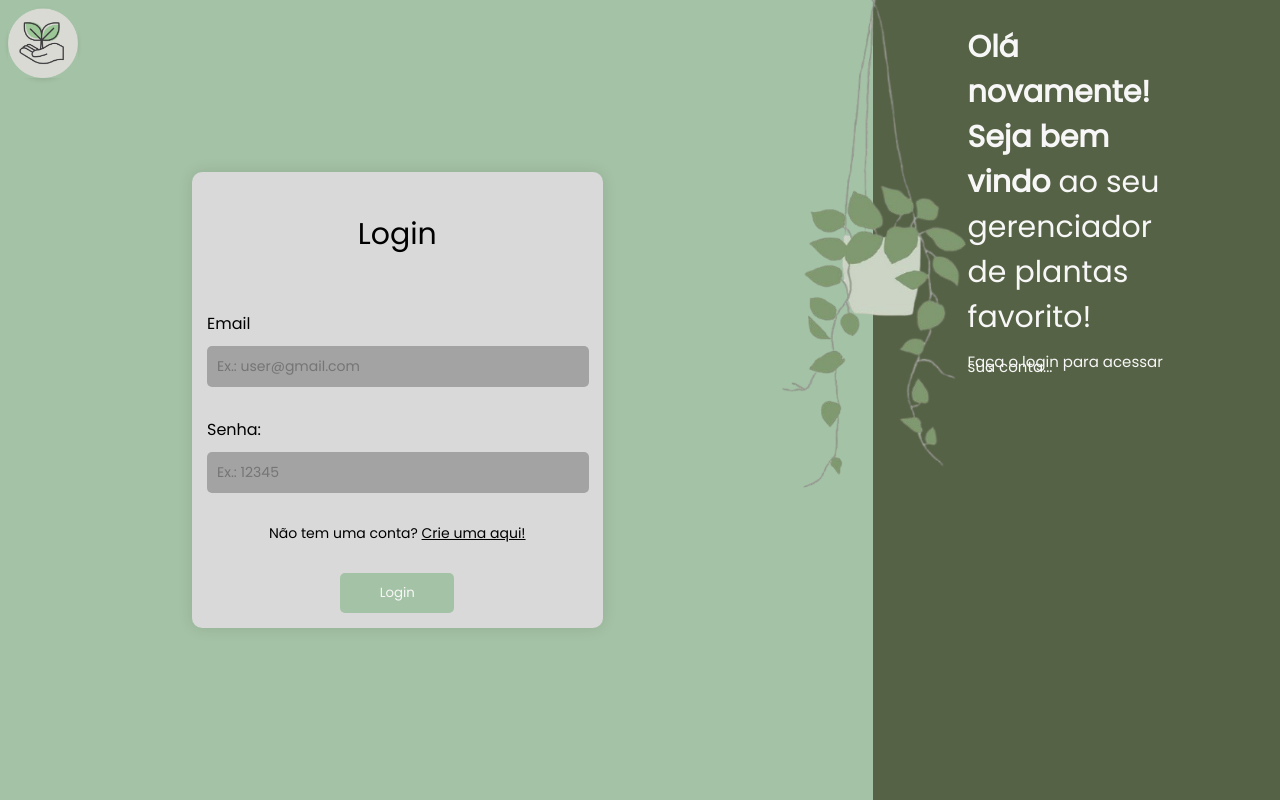
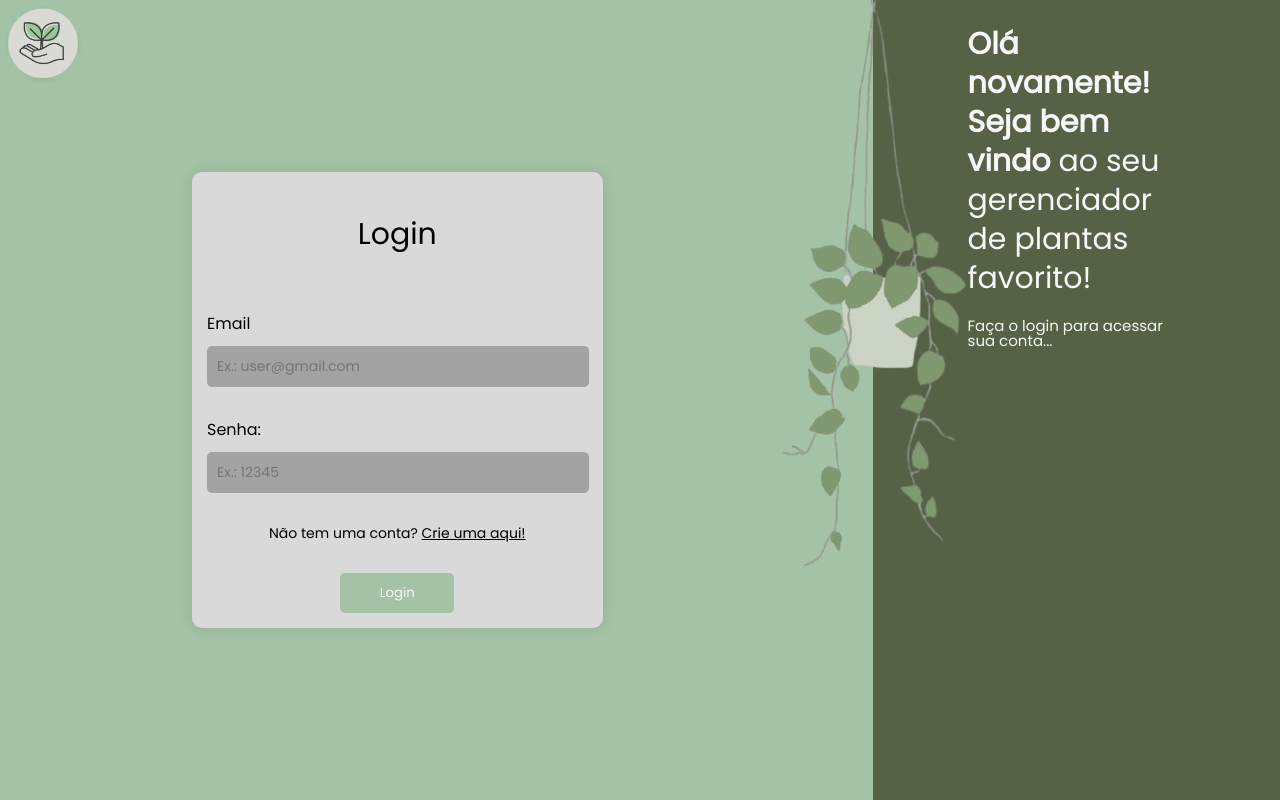
Before and after one commit to V1TOR-P3SSOA/TRABALHO-FINAL, a PHP site: page /codigo/login_form.php in a window 1280 px wide. Run offline with PHP 8.4, Linux system fonts and the light colour scheme.

Commit message:
pequeno ajuste na proporção da decoração da tela de login

```diff
--- a/assets/estilo/style_login.css
+++ b/assets/estilo/style_login.css
@@ -20,8 +20,8 @@ body {
 }
 
 #plant{
-  width: 65%;
-  height: 65%;
+  width: 50%;
+  height: 75%;
   max-width: 270px;
   position: relative;
   left: 136px;
@@ -123,15 +123,15 @@ body {
 
 #texto_divisao1 {
   font-size: 30px;
-  line-height: 1.5;
-  font-weight: 400;
+  line-height: 1.3;
+  font-weight: 350;
   text-align: left;
 }
 
 #texto_divisao2 {
   font-size: 15px;
   margin-bottom: 4px;
-  line-height: 0.3;
+  line-height: 1.0;
 }
 
 #erro {
```
